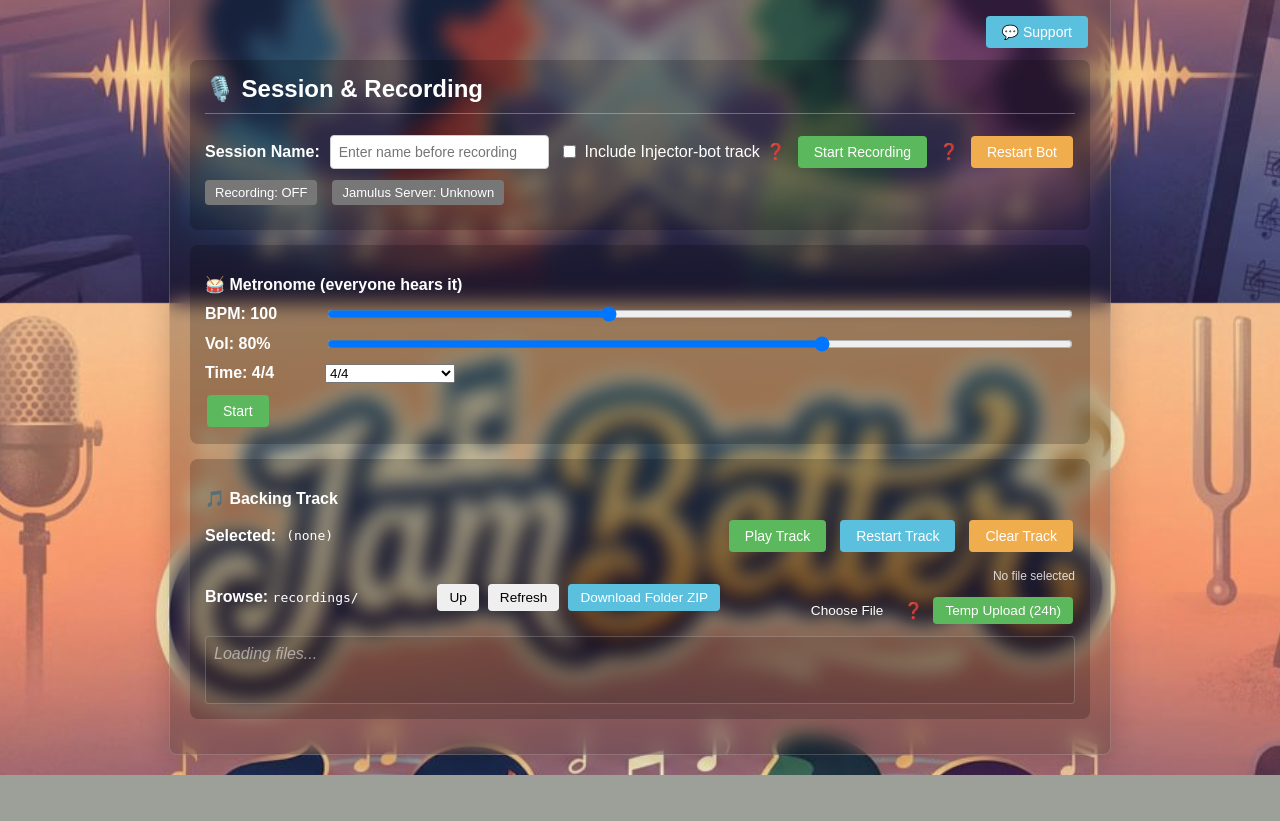
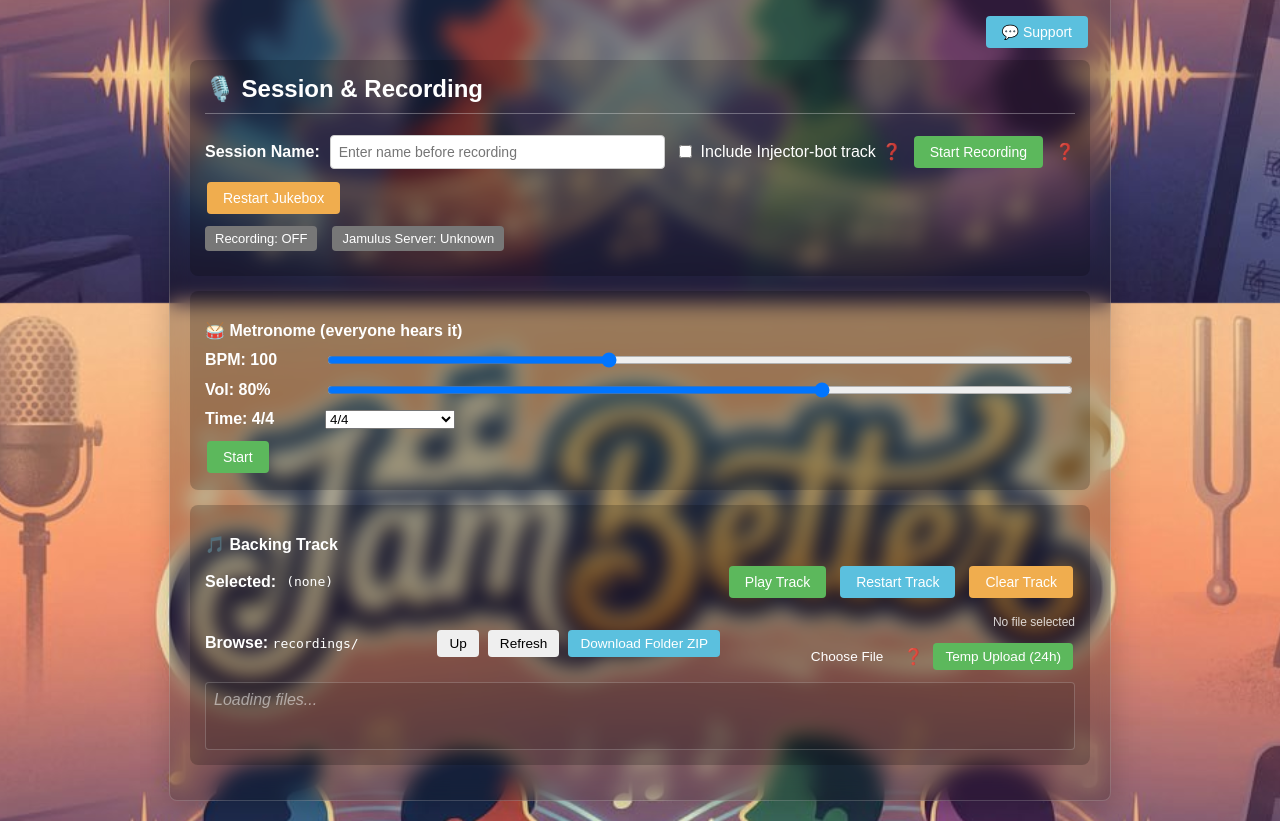
Before and after one commit to rjbuckley332/JamBetterBase, a Flask app: template templates/updated_toggle_app_script.html in a window 1280 px wide. Shown: the part 497-1318 px from the top of the page. Before the commit the page ends 1272 px from the top, so only its background shows below. Run offline with Flask 3, Linux system fonts and the light colour scheme; the template is opened without the code that fills it, so the values that code supplies are empty.

Commit message:
Rename tenant UI button to Restart Jukebox

```diff
--- a/templates/updated_toggle_app_script.html
+++ b/templates/updated_toggle_app_script.html
@@ -295,7 +295,7 @@
                 </label>
                 <button id="recordToggleBtn" class="btn btn-success" onclick="toggleRecording()">Start Recording</button>
                 <span class="help-tooltip" title="If a backing track is selected, it will automatically play when you start recording">❓</span>
-                <button class="btn btn-warning" onclick="restartBotJamulus()">Restart Bot</button>
+                <button class="btn btn-warning" onclick="restartBotJamulus()">Restart Jukebox</button>
             </div>
             <div class="status-row">
                 <span id="recStatus" class="status-item" style="background:#777;">Recording: OFF</span>
```
